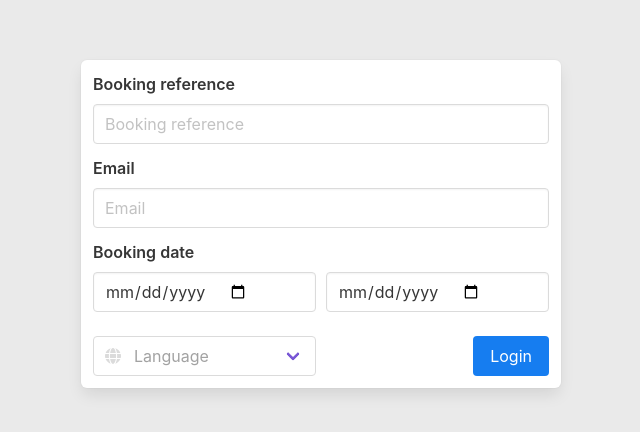
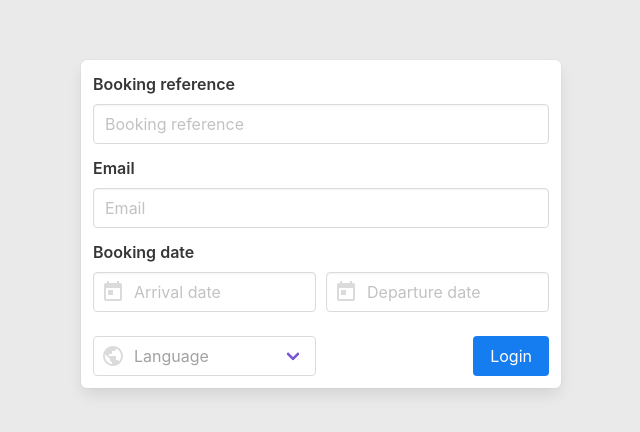
Before and after one commit to mehdi049/pre-check-in.ui, a Vue app: page / in a window 1280 px wide. Shown: the part 176-608 px from the top of the page, without its empty margins (319-959 px from the left). Built offline with nearby package versions, Linux system fonts and the light colour scheme.

Commit message:
- update log in page

```diff
--- a/public/index.html
+++ b/public/index.html
@@ -5,6 +5,10 @@
     <meta http-equiv="X-UA-Compatible" content="IE=edge" />
     <meta name="viewport" content="width=device-width,initial-scale=1.0" />
     <link rel="icon" href="<%= BASE_URL %>favicon.ico" />
+    <link
+      rel="stylesheet"
+      href="https://cdn.jsdelivr.net/npm/@mdi/font@5.8.55/css/materialdesignicons.min.css"
+    />
     <title><%= htmlWebpackPlugin.options.title %></title>
   </head>
   <body>
--- a/src/components/Login.vue
+++ b/src/components/Login.vue
@@ -21,14 +21,26 @@
             <b-field label="Booking date">
               <div class="columns is-mobile">
                 <div class="column is-6">
-                  <div class="control">
-                    <b-input placeholder="Arrival date" type="date"></b-input>
-                  </div>
+                  <b-field>
+                    <b-datepicker
+                      placeholder="Arrival date"
+                      icon="calendar-today"
+                      :locale="locale"
+                      editable
+                    >
+                    </b-datepicker>
+                  </b-field>
                 </div>
                 <div class="column is-6">
-                  <div class="control">
-                    <b-input placeholder="Departure date" type="date"></b-input>
-                  </div>
+                  <b-field>
+                    <b-datepicker
+                      placeholder="Departure date"
+                      icon="calendar-today"
+                      :locale="locale"
+                      editable
+                    >
+                    </b-datepicker>
+                  </b-field>
                 </div>
               </div>
             </b-field>
@@ -36,15 +48,12 @@
             <div class="field">
               <div class="columns is-mobile">
                 <div class="column is-6">
-                  <p class="control has-icons-left">
-                    <b-select placeholder="Language">
+                  <b-field>
+                    <b-select placeholder="Language" icon="earth">
                       <option>English</option>
                       <option>German</option>
                     </b-select>
-                    <span class="icon is-small is-left">
-                      <font-awesome-icon :icon="['fas', 'globe']" />
-                    </span>
-                  </p>
+                  </b-field>
                 </div>
                 <div class="column is-6">
                   <div class="control has-text-right">
@@ -67,6 +76,11 @@ library.add(faGlobe);
 
 export default {
   name: "Login",
+  data() {
+    return {
+      locale: undefined, // Browser locale
+    };
+  },
 };
 </script>
 <style scoped>
```
